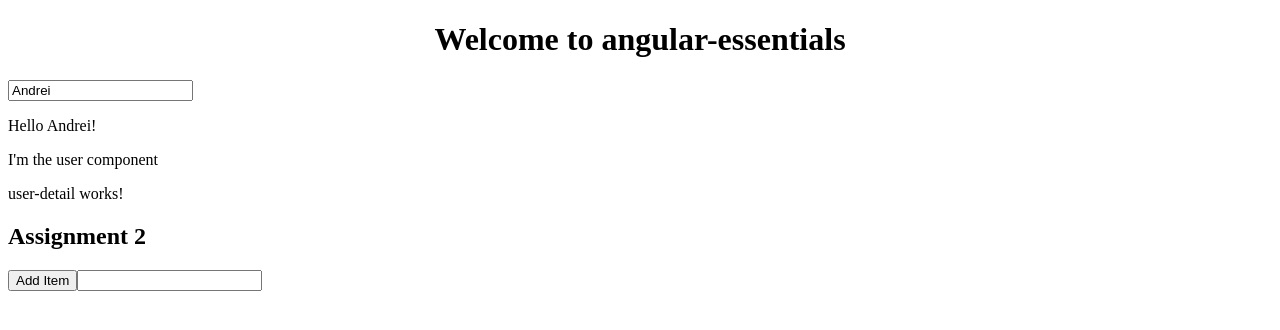
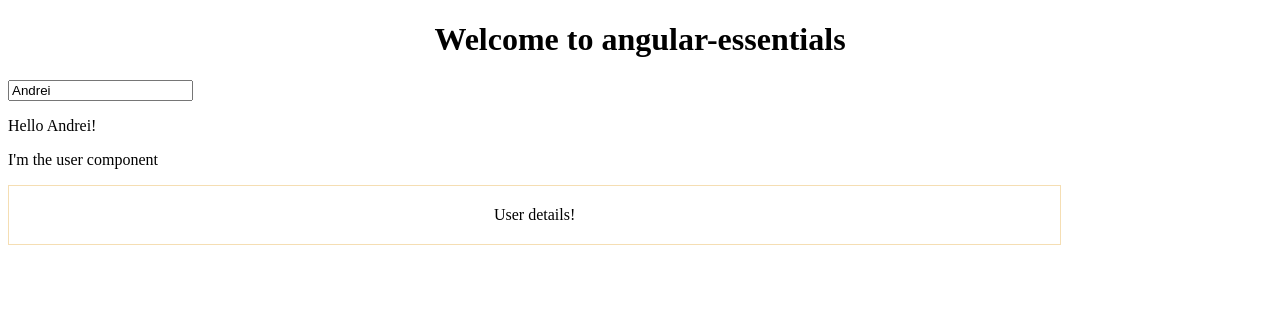
Before and after one commit to andrei-gaman/angular-essentials, an Angular app: page / in a window 1280 px wide. Shown: the top 330 px of the page. Built offline with nearby package versions, Linux system fonts and the light colour scheme.

Commit message:
Refactor assignments + Understanding Scoped Component Styles

```diff
--- a/src/app/app.component.html
+++ b/src/app/app.component.html
@@ -1,7 +1,7 @@
 <div style="text-align: center">
   <h1>Welcome to {{title}}</h1>
 </div>
+<!-- <h2>Assignment 2</h2>
+<app-cart [items]="rootItems" (buttonClickEvent)="onButtonClick($event)"></app-cart> -->
+
 <app-user [name]="rootName" (nameChanged)="onNameChanged($event)"></app-user>
-
-<h2>Assignment 2</h2>
-<app-cart [items]="rootItems" (buttonClickEvent)="onButtonClick($event)"></app-cart>
--- a/src/app/app.module.ts
+++ b/src/app/app.module.ts
@@ -4,9 +4,9 @@ import { BrowserModule } from '@angular/platform-browser';
 
 import { AppComponent } from './app.component';
 import { UserComponent } from './user.component';
-import { DashboardComponent } from './dashboard/dashboard.component';
+import { DashboardComponent } from './assignments/dashboard/dashboard.component';
 import { UserDetailComponent } from './user-detail/user-detail.component';
-import { CartComponent } from './cart/cart.component';
+import { CartComponent } from './assignments/cart/cart.component';
 
 @NgModule({
   declarations: [
--- a/src/app/user-detail/user-detail.component.css
+++ b/src/app/user-detail/user-detail.component.css
@@ -0,0 +1,7 @@
+p {
+  border: 1px solid wheat;
+  padding: 20px;
+  text-align: center;
+  width: 80%;
+
+}
--- a/src/app/user-detail/user-detail.component.html
+++ b/src/app/user-detail/user-detail.component.html
@@ -1 +1 @@
-<p>user-detail works!</p>
+<p>User details!</p>
--- a/src/app/user-detail/user-detail.component.ts
+++ b/src/app/user-detail/user-detail.component.ts
@@ -3,13 +3,10 @@ import { Component, OnInit } from '@angular/core';
 @Component({
   selector: 'app-user-detail',
   templateUrl: './user-detail.component.html',
-  styleUrls: ['./user-detail.component.css']
+  styleUrls: ['./user-detail.component.css'],
 })
 export class UserDetailComponent implements OnInit {
+  constructor() {}
 
-  constructor() { }
-
-  ngOnInit(): void {
-  }
-
+  ngOnInit(): void {}
 }
```
Also changed, not shown: src/app/assignments/cart/cart.component.css (added), src/app/assignments/cart/cart.component.html (renamed from src/app/cart/cart.component.html), src/app/assignments/cart/cart.component.ts (renamed from src/app/cart/cart.component.ts), src/app/assignments/dashboard/dashboard.component.css (added), src/app/assignments/dashboard/dashboard.component.html (renamed from src/app/dashboard/dashboard.component.html), src/app/assignments/dashboard/dashboard.component.ts (renamed from src/app/dashboard/dashboard.component.ts), 2 other files (tests, documents, lock files or other folders).
